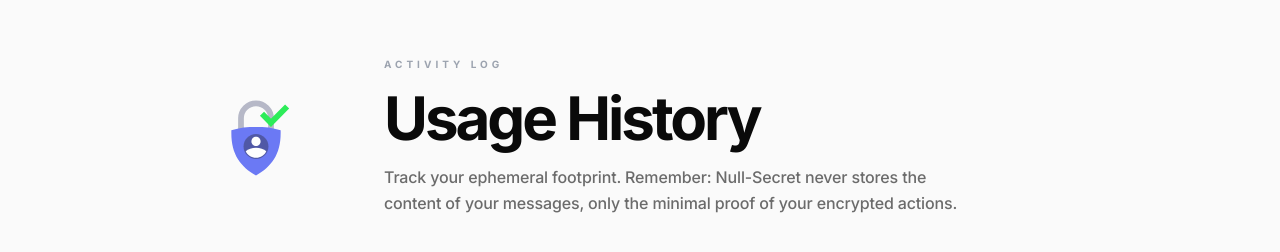
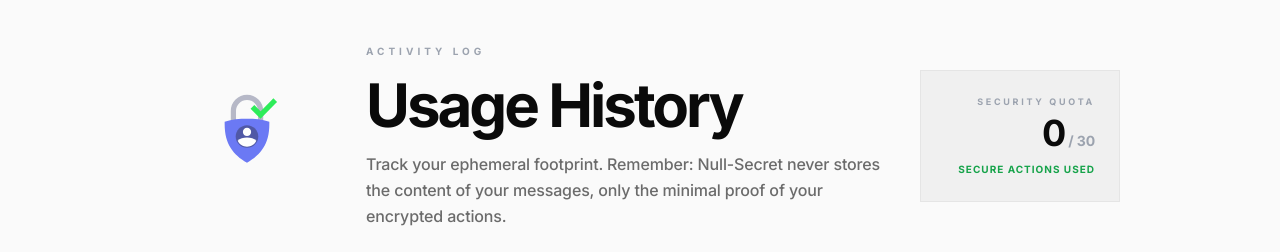
Before and after one commit to 4nur4gmishr4/Null-Secret, a React (Vite) app in the folder frontend/: page /history in a window 1280 px wide. Shown: the part 121-373 px from the top of the page. Built offline with nearby package versions, Linux system fonts and the light colour scheme; no server answers; the database is empty; sample sign-in values are in the browser's storage.

Commit message:
Dashboard: Real-time Security Quota Integration

```diff
--- a/frontend/src/pages/UsageHistory.tsx
+++ b/frontend/src/pages/UsageHistory.tsx
@@ -3,7 +3,7 @@ import { useNavigate } from 'react-router-dom';
 import Lottie from 'lottie-react';
 import historyLottie from '../assets/lotties/privacylock.json';
 import { auth, db } from '../utils/firebase';
-import { collection, query, orderBy, getDocs } from 'firebase/firestore';
+import { collection, query, orderBy, getDocs, doc, getDoc } from 'firebase/firestore';
 import { onAuthStateChanged } from 'firebase/auth';
 
 interface HistoryItem {
@@ -14,12 +14,23 @@ interface HistoryItem {
 const UsageHistory: React.FC = () => {
   const navigate = useNavigate();
   const [history, setHistory] = useState<HistoryItem[]>([]);
+  const [dailyCount, setDailyCount] = useState<number>(0);
   const [loading, setLoading] = useState(true);
 
   useEffect(() => {
     const unsubscribe = onAuthStateChanged(auth, async (user) => {
       if (user) {
         try {
+          const today = new Date().toISOString().split('T')[0];
+
+          // Fetch Daily Quota
+          const usageRef = doc(db, 'usage', user.uid, 'daily', today);
+          const usageSnap = await getDoc(usageRef);
+          if (usageSnap.exists()) {
+            setDailyCount(usageSnap.data().count || 0);
+          }
+
+          // Fetch History Log
           const q = query(
             collection(db, 'users', user.uid, 'history'),
             orderBy('createdAt', 'desc')
@@ -31,7 +42,7 @@ const UsageHistory: React.FC = () => {
           }));
           setHistory(items);
         } catch (error) {
-          console.error("Error fetching history:", error);
+          console.error("Error fetching usage data:", error);
         } finally {
           setLoading(false);
         }
@@ -60,6 +71,18 @@ const UsageHistory: React.FC = () => {
           <p className="text-sm md:text-base leading-relaxed max-w-xl font-medium" style={{ color: 'var(--text-secondary)' }}>
             Track your ephemeral footprint. Remember: Null-Secret never stores the content of your messages, only the minimal proof of your encrypted actions.
           </p>
+        </div>
+        <div className="ml-auto flex flex-col items-center md:items-end gap-2">
+          <div className="p-6 border flex flex-col items-center md:items-end justify-center min-w-[200px]" style={{ borderColor: 'var(--border-default)', background: 'var(--bg-secondary)' }}>
+            <p className="text-[9px] uppercase tracking-[0.3em] font-bold mb-1" style={{ color: 'var(--text-tertiary)' }}>Security Quota</p>
+            <div className="flex items-baseline gap-1">
+              <span className="text-4xl font-bold tracking-tighter" style={{ color: 'var(--text-primary)' }}>{dailyCount}</span>
+              <span className="text-sm font-bold" style={{ color: 'var(--text-tertiary)' }}>/ 30</span>
+            </div>
+            <p className="text-[10px] font-bold mt-2 uppercase tracking-widest" style={{ color: dailyCount >= 30 ? 'var(--text-danger)' : 'var(--text-success)' }}>
+              {dailyCount >= 30 ? 'Limit Reached' : 'Secure Actions Used'}
+            </p>
+          </div>
         </div>
       </div>
 
```
